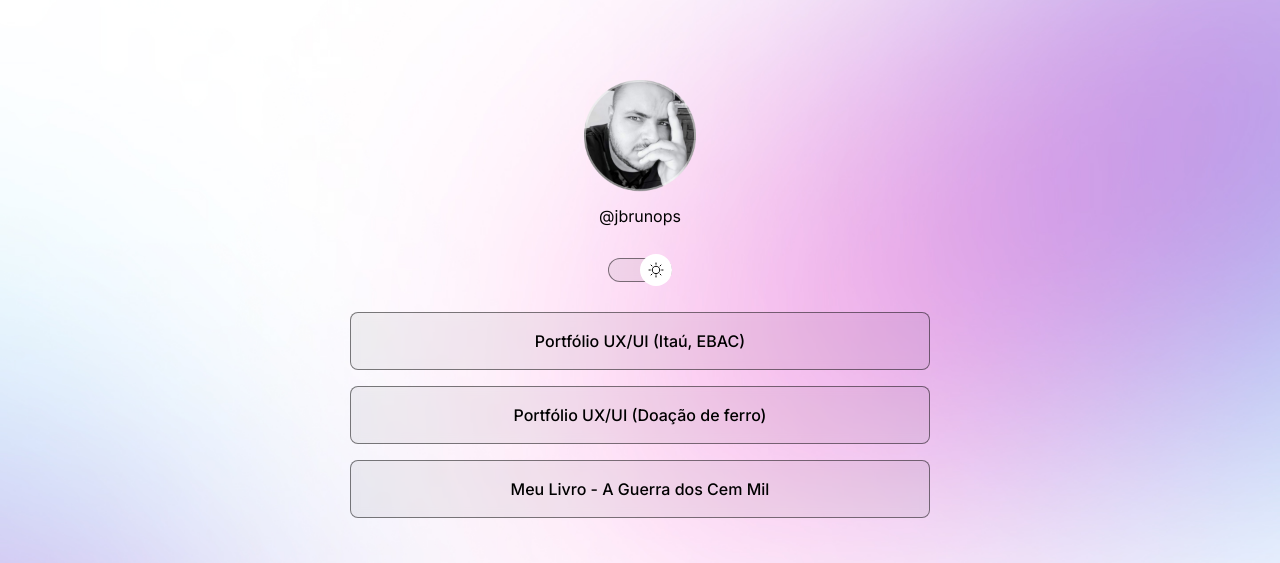
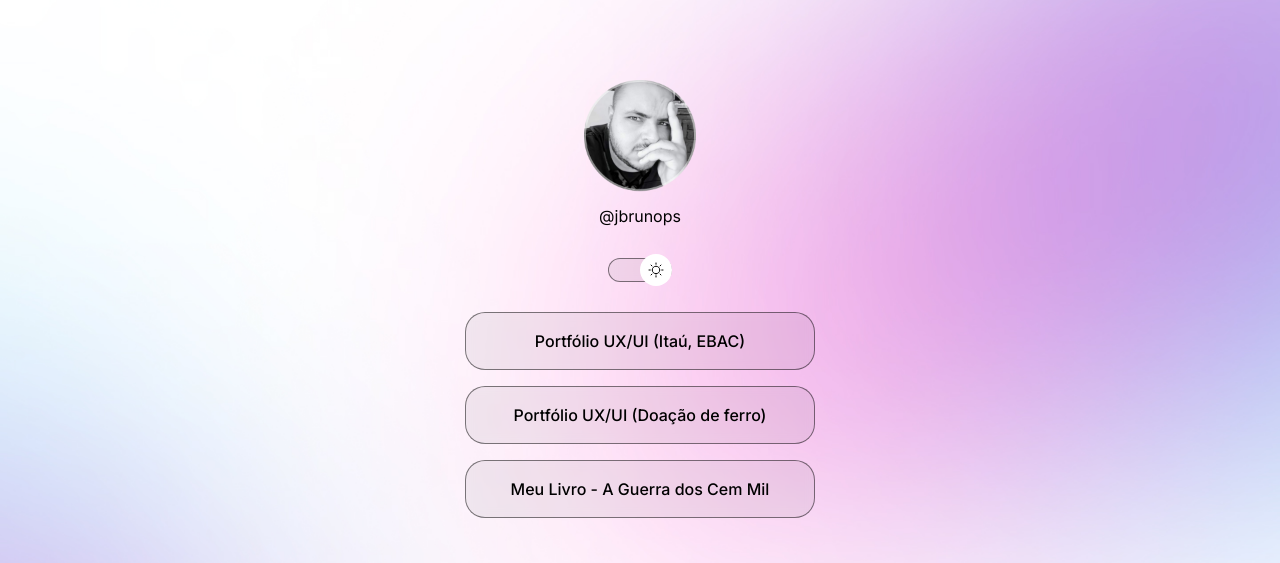
Before and after one commit to jbrunops/devlinks, a plain HTML site: page index.html in a window 1280 px wide. Shown: the top 563 px of the page. Drawn offline with nearby package versions, Linux system fonts and the light colour scheme.

Commit message:
button radius 20px

```diff
--- a/style.css
+++ b/style.css
@@ -36,7 +36,7 @@ body * {
 
 #container {
   width: 100%;
-  max-width: 580px;
+  max-width: 350px;
   margin: 56px auto 0px;
 }
 
@@ -105,7 +105,7 @@ ul li a {
   padding: 16px 24px;
   background: var(--surface-color);
   border: 1px solid var(--stroke-color);
-  border-radius: 8px;
+  border-radius: 20px;
   -webkit-backdrop-filter: blur(4px);
   backdrop-filter: blur(4px);
   text-decoration: none;
```
